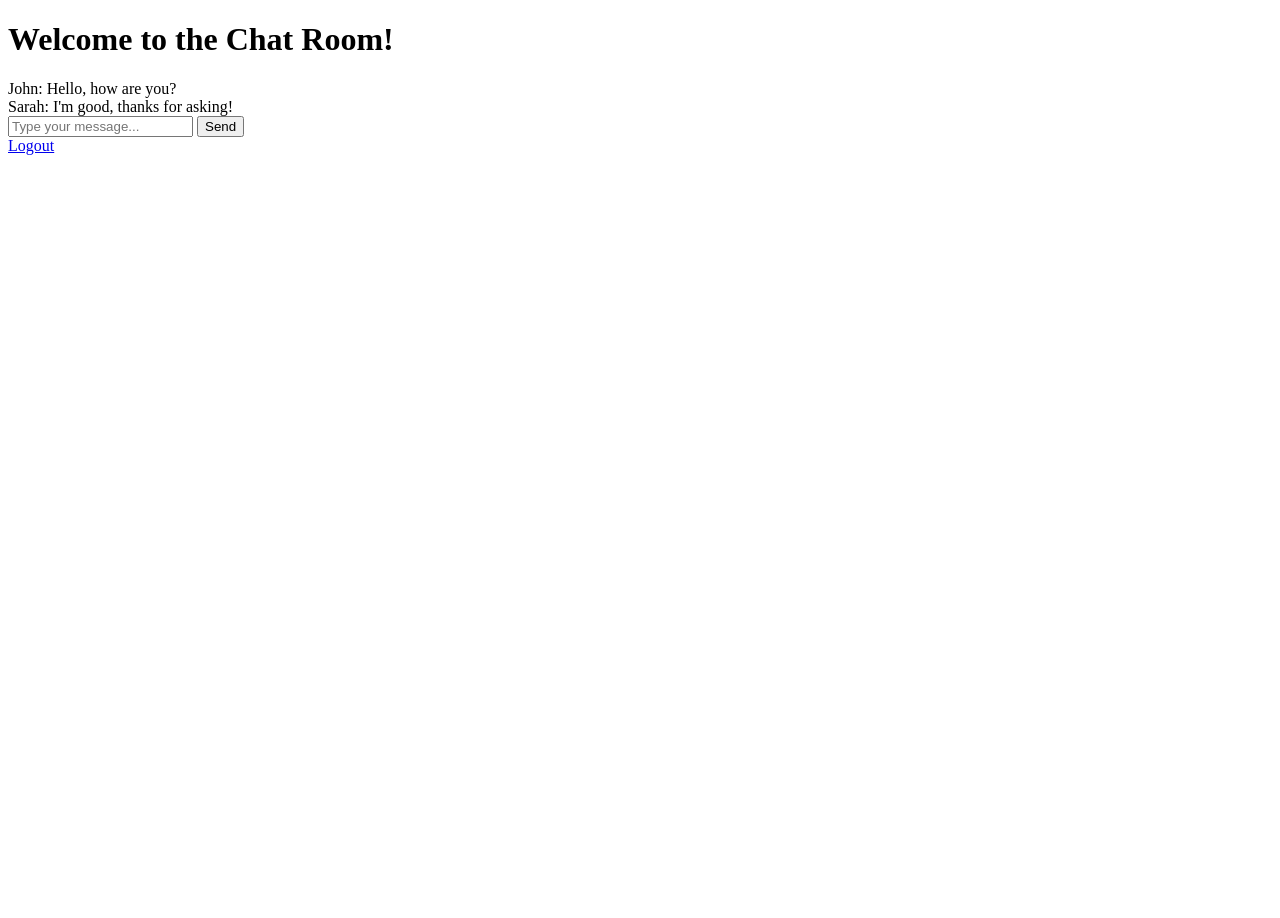
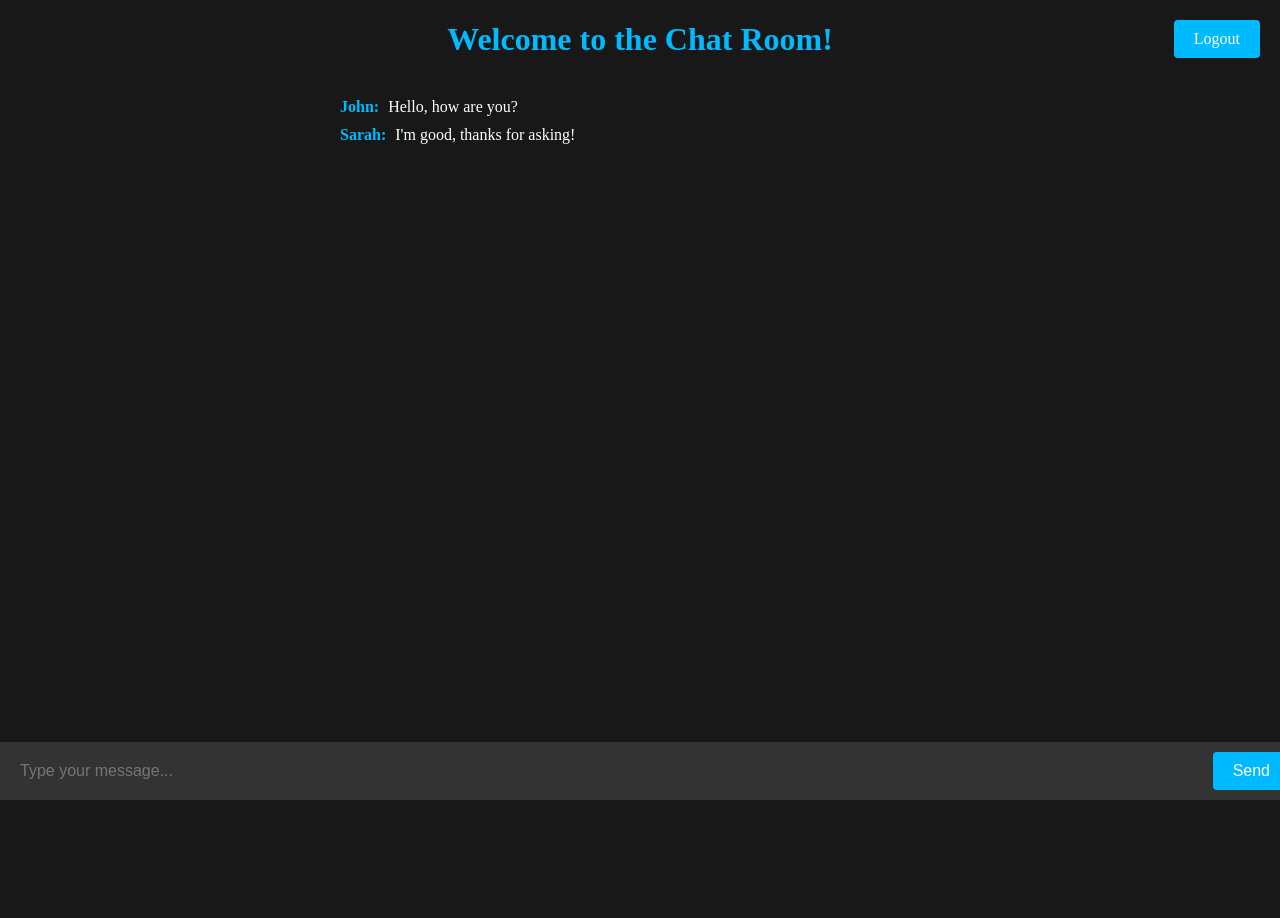
Before and after one commit to AnozieChibuike/webChatO, a Flask app: template app/templates/chat.html in a window 1280 px wide. Before the commit the page ends 155 px from the top, so only its background shows below. Run offline with Flask 3, Linux system fonts and the light colour scheme; the template is opened without the code that fills it, so the values that code supplies are empty; some libraries are stand-ins or nearby versions.

Commit message:
Update chat.html

```diff
--- a/app/templates/chat.html
+++ b/app/templates/chat.html
@@ -7,6 +7,104 @@
     <script src="https://cdnjs.cloudflare.com/ajax/libs/socket.io/4.0.1/socket.io.js" integrity="sha512-q/dWJ3kcmjBLU4Qc47E4A9kTB4m3wuTY7vkFJDTZKjTs8jhyGQnaUrxa0Ytd0ssMZhbNua9hE+E7Qv1j+DyZwA==" crossorigin="anonymous"></script>
   <style>
 /* Custom CSS styles for the techno-themed chat interface */
+/* Custom CSS styles for the chat interface */
+
+body {
+    background-color: #181818;
+    margin: 0;
+    overflow: hidden;
+}
+
+#chat-container {
+    max-width: 600px;
+    margin: 0 auto;
+    padding: 20px;
+    background-color: #181818;
+    color: #fff;
+    display: flex;
+    flex-direction: column;
+    height: 100vh;
+}
+
+h1 {
+    text-align: center;
+    margin-bottom: 20px;
+    color: #00baff;
+}
+
+.messages {
+    flex: 1;
+    overflow-y: auto;
+    margin-bottom: 20px;
+}
+
+.message {
+    margin-bottom: 10px;
+}
+
+.username {
+    font-weight: bold;
+    color: #00baff;
+}
+
+.text {
+    margin-left: 5px;
+}
+
+.chat-input {
+    display: flex;
+    align-items: center;
+    position: fixed;
+    bottom: 0;
+    left: 0;
+    width: 100%;
+    padding: 10px;
+    background-color: #333;
+}
+
+.chat-input input[type="text"] {
+    flex: 1;
+    padding: 10px;
+    font-size: 16px;
+    background-color: #333;
+    color: #fff;
+    border-radius: 4px;
+    border: none;
+}
+
+.chat-input #send-btn {
+    margin-left: 10px;
+    padding: 10px 20px;
+    background-color: #00baff;
+    color: #fff;
+    font-size: 16px;
+    border: none;
+    border-radius: 4px;
+    cursor: pointer;
+}
+
+.logout-btn {
+    position: absolute;
+    top: 20px;
+    right: 20px;
+    padding: 10px 20px;
+    background-color: #00baff;
+    color: #fff;
+    font-size: 16px;
+    text-decoration: none;
+    border-radius: 4px;
+    transition: background-color 0.3s;
+}
+
+.logout-btn:hover {
+    background-color: #0097d1;
+}
+
+@media (max-width: 600px) {
+    .chat-input {
+        padding: 20px;
+    }
+}
 
 
   </style>
```
